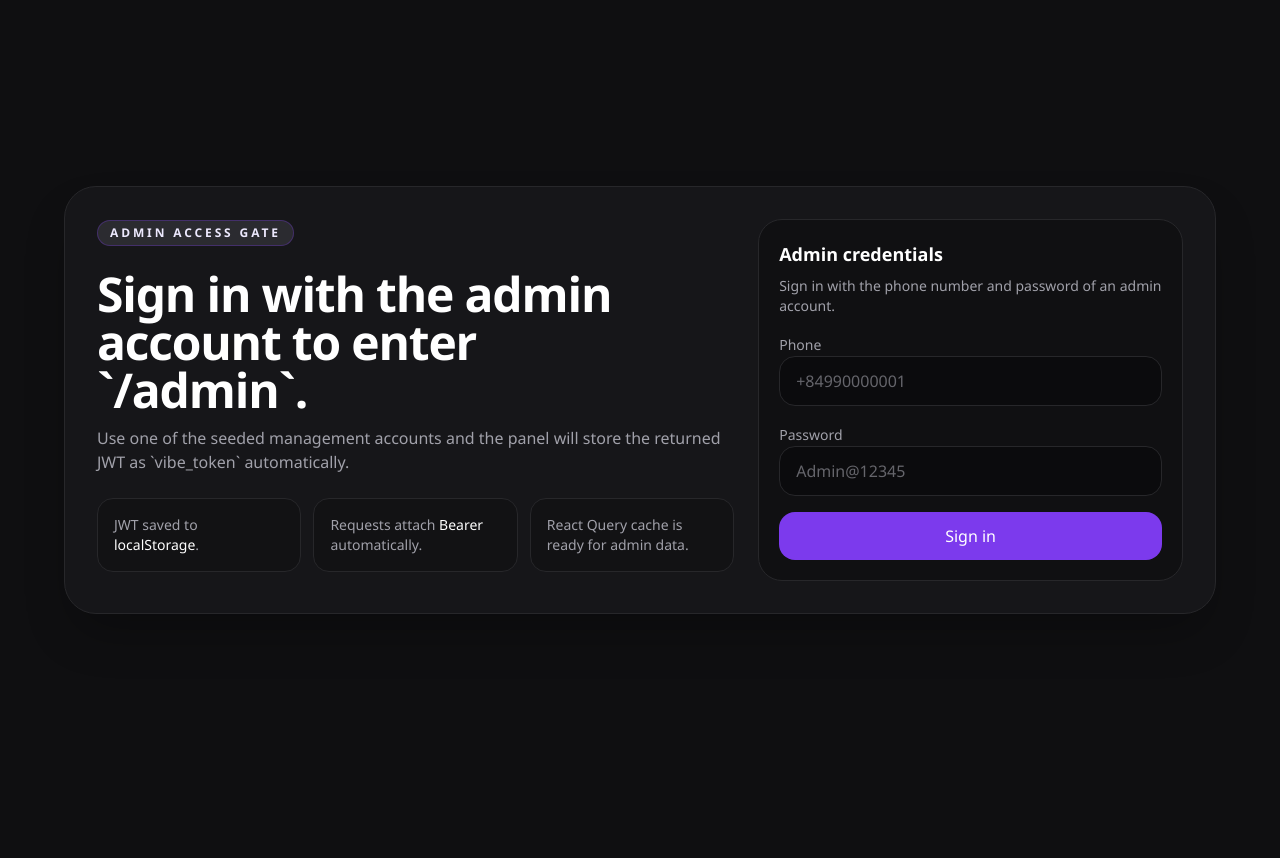
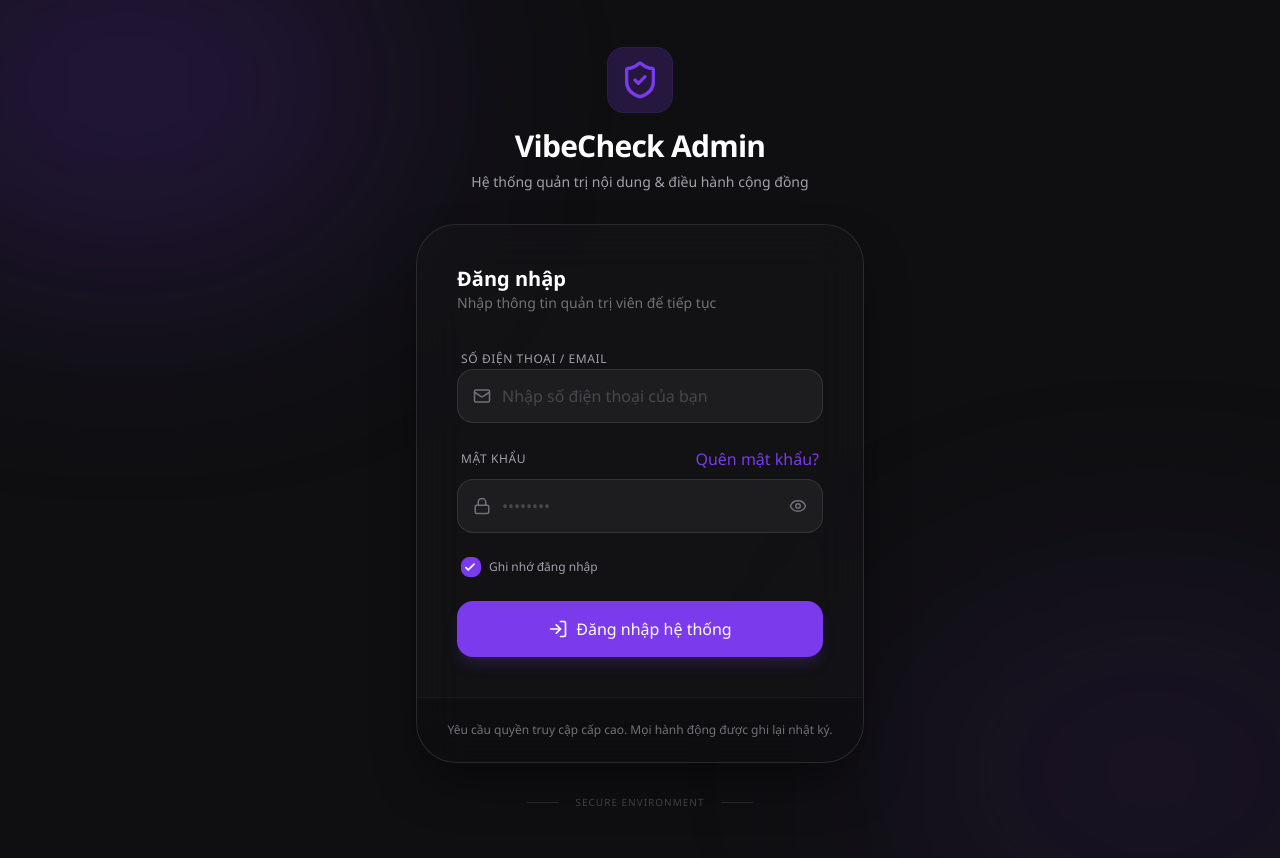
Before and after one commit to TruongQuocHuy-dev/VibeCheck-admin, a React (Vite) app: page /login in a window 1280 px wide. Before the commit the page ends 800 px from the top, so only its background shows below. Built offline with nearby package versions, Linux system fonts and the light colour scheme; no server answers.

Commit message:
feat(auth): improve authentication flow and session handling
- Add login validation, remember me, and redirect support
- Implement public route access control
- Centralize API error handling and session cleanup

```diff
--- a/src/features/auth/pages/LoginPage.tsx
+++ b/src/features/auth/pages/LoginPage.tsx
@@ -1,143 +1,229 @@
-import { useState } from 'react'
+import { useState, useEffect } from 'react'
 import type { FormEvent } from 'react'
 import { useLocation, useNavigate } from 'react-router-dom'
-import { queryClient } from '../../../app/providers'
+import { Mail, Lock, Eye, EyeOff, Loader2, LogIn, ShieldCheck } from 'lucide-react'
+import { toast } from 'react-hot-toast'
 import { api } from '../../../shared/lib/api'
-import { setAuthToken } from '../../../shared/lib/auth'
+import { useAuth } from '../../../shared/hooks/useAuth'
 
 type LocationState = {
   from?: string
 }
 
+const AUTH_TOKEN_KEY = 'vibe_token'
+
 export function LoginPage() {
   const navigate = useNavigate()
   const location = useLocation()
+  const { user, isAuthenticated } = useAuth()
+
   const [phone, setPhone] = useState('')
   const [password, setPassword] = useState('')
-  const [errorMessage, setErrorMessage] = useState('')
+  const [showPassword, setShowPassword] = useState(false)
+  const [rememberMe, setRememberMe] = useState(true)
   const [isSubmitting, setIsSubmitting] = useState(false)
+  const [errors, setErrors] = useState<{ phone?: string; password?: string }>({})
+
   const from = (location.state as LocationState | null)?.from ?? '/admin'
+
+  // Logic 1: Nếu đã login, tự động redirect về /admin
+  useEffect(() => {
+    if (isAuthenticated && user) {
+      navigate(from, { replace: true })
+    }
+  }, [isAuthenticated, user, navigate, from])
+
+  const validate = () => {
+    const newErrors: { phone?: string; password?: string } = {}
+    if (!phone.trim()) newErrors.phone = 'Vui lòng nhập số điện thoại hoặc email'
+    if (!password.trim()) newErrors.password = 'Vui lòng nhập mật khẩu'
+    if (password.length < 6) newErrors.password = 'Mật khẩu phải có ít nhất 6 ký tự'
+
+    setErrors(newErrors)
+    return Object.keys(newErrors).length === 0
+  }
 
   async function handleSubmit(event: FormEvent<HTMLFormElement>) {
     event.preventDefault()
+    if (!validate()) return
 
-    const normalizedPhone = phone.trim()
-    const normalizedPassword = password.trim()
+    try {
+      setIsSubmitting(true)
 
-    if (!normalizedPhone || !normalizedPassword) {
-      setErrorMessage('Vui lòng nhập đầy đủ số điện thoại và mật khẩu.')
+      const response = await api.post('/auth/login', {
+        phone: phone.trim(),
+        password: password.trim(),
+      })
+
+      const { accessToken, user: userData } = response.data?.data || {}
+
+      if (!accessToken) {
+        toast.error('Không nhận được mã xác thực từ hệ thống.')
         return
       }
 
-    try {
-      setIsSubmitting(true)
-      setErrorMessage('')
-
-      const response = await api.post('/auth/login', {
-        phone: normalizedPhone,
-        password: normalizedPassword,
-      })
-
-      const accessToken = response.data?.data?.accessToken as string | undefined
-      const userRole = response.data?.data?.user?.role as string | undefined
-
-      if (!accessToken) {
-        setErrorMessage('Không nhận được access token từ máy chủ.')
+      // Kiểm tra quyền truy cập admin/mod
+      if (userData?.role !== 'admin' && userData?.role !== 'mod') {
+        toast.error('Tài khoản này không có quyền truy cập hệ thống quản trị.')
         return
       }
 
-      if (userRole && userRole !== 'admin' && userRole !== 'mod') {
-        setErrorMessage('Tài khoản này không có quyền truy cập admin.')
-        return
-      }
+      // Lưu token (Dùng localStorage theo yêu cầu đồng bộ Mobile)
+      localStorage.setItem(AUTH_TOKEN_KEY, accessToken)
 
-      console.log('Login success — setting token, from=', from)
-      setAuthToken(accessToken)
-      queryClient.clear()
+      toast.success('Đăng nhập thành công! Đang chuyển hướng...')
+
+      // Chuyển hướng sau một khoảng trễ ngắn để user thấy feedback thành công
+      setTimeout(() => {
         navigate(from, { replace: true })
-    } catch (error) {
-      const responseMessage =
-        (error as { response?: { data?: { message?: string } } })?.response?.data?.message ??
-        'Đăng nhập không thành công. Kiểm tra lại số điện thoại và mật khẩu.'
+        // Reload nhẹ để reset auth state
+        window.location.reload()
+      }, 800)
 
-      setErrorMessage(responseMessage)
+    } catch (error: any) {
+      console.error('Login error:', error)
+      const message = error.response?.data?.message || 'Sai thông tin đăng nhập. Vui lòng thử lại.'
+      toast.error(message)
     } finally {
       setIsSubmitting(false)
     }
   }
 
   return (
-    <main className="min-h-screen px-4 py-8 text-text-primary md:px-8 lg:px-12">
-      <div className="mx-auto flex min-h-[calc(100vh-4rem)] w-full max-w-6xl items-center justify-center">
-        <section className="grid w-full gap-6 rounded-[2rem] border border-background-muted bg-background-card/90 p-6 shadow-2xl shadow-black/30 backdrop-blur md:grid-cols-[1.2fr_0.8fr] md:p-8">
-          <div className="space-y-6">
-            <div className="inline-flex items-center rounded-full border border-primary/30 bg-primary-soft/10 px-3 py-1 text-xs font-semibold uppercase tracking-[0.24em] text-primary-soft">
-              Admin access gate
+    <main className="relative flex min-h-screen w-full items-center justify-center overflow-hidden bg-[#0f0f11] px-4 py-12">
+      {/* Background Decor: Ambient Gradients */}
+      <div className="absolute -top-[10%] -left-[10%] h-[40%] w-[40%] rounded-full bg-primary/20 blur-[120px]" />
+      <div className="absolute -bottom-[10%] -right-[10%] h-[40%] w-[40%] rounded-full bg-primary/10 blur-[120px]" />
+
+      <div className="z-10 w-full max-w-md">
+        {/* Logo Section */}
+        <div className="mb-8 flex flex-col items-center text-center">
+          <div className="mb-4 flex h-16 w-16 items-center justify-center rounded-2xl bg-primary/20 ring-1 ring-primary/30">
+            <ShieldCheck className="h-10 w-10 text-primary" />
           </div>
-            <div className="space-y-3">
-              <h1 className="max-w-xl text-4xl font-semibold tracking-tight md:text-5xl">
-                Sign in with the admin account to enter `/admin`.
-              </h1>
-              <p className="max-w-2xl text-sm leading-6 text-text-secondary md:text-base">
-                Use one of the seeded management accounts and the panel will
-                store the returned JWT as `vibe_token` automatically.
+          <h1 className="text-3xl font-bold tracking-tight text-white">VibeCheck Admin</h1>
+          <p className="mt-2 text-sm text-text-secondary">
+            Hệ thống quản trị nội dung & điều hành cộng đồng
           </p>
         </div>
 
-            <ul className="grid gap-3 text-sm text-text-secondary md:grid-cols-3">
-              <li className="rounded-2xl border border-background-muted bg-black/20 p-4">JWT saved to <span className="font-medium text-text-primary">localStorage</span>.</li>
-              <li className="rounded-2xl border border-background-muted bg-black/20 p-4">Requests attach <span className="font-medium text-text-primary">Bearer</span> automatically.</li>
-              <li className="rounded-2xl border border-background-muted bg-black/20 p-4">React Query cache is ready for admin data.</li>
-            </ul>
+        {/* Login Card with Glassmorphism */}
+        <div className="overflow-hidden rounded-[2.5rem] border border-white/10 bg-background-card/40 shadow-2xl shadow-black/50 backdrop-blur-xl">
+          <div className="p-8 md:p-10">
+            <div className="mb-8 text-center md:text-left">
+              <h2 className="text-xl font-semibold text-white">Đăng nhập</h2>
+              <p className="text-sm text-text-muted">Nhập thông tin quản trị viên để tiếp tục</p>
             </div>
 
-          <form
-            onSubmit={handleSubmit}
-            className="flex flex-col justify-between gap-4 rounded-[1.5rem] border border-background-muted bg-background/80 p-5"
-          >
+            <form onSubmit={handleSubmit} className="space-y-6">
+              {/* Phone/Email Field */}
               <div className="space-y-2">
-              <h2 className="text-lg font-semibold">Admin credentials</h2>
-              <p className="text-sm text-text-secondary">
-                Sign in with the phone number and password of an admin account.
-              </p>
+                <label className="text-xs font-medium uppercase tracking-wider text-text-secondary ml-1">
+                  Số điện thoại / Email
+                </label>
+                <div className="group relative">
+                  <div className="absolute inset-y-0 left-0 flex items-center pl-4 text-text-muted group-focus-within:text-primary transition-colors">
+                    <Mail size={18} />
+                  </div>
+                  <input
+                    type="text"
+                    value={phone}
+                    onChange={(e) => setPhone(e.target.value)}
+                    placeholder="Nhập số điện thoại của bạn"
+                    className={`w-full rounded-2xl border ${errors.phone ? 'border-status-banned/50 bg-status-banned/5' : 'border-white/10 bg-white/5'} py-3.5 pl-11 pr-4 text-sm text-white outline-none ring-primary/20 transition-all placeholder:text-text-muted/50 focus:border-primary focus:ring-4`}
+                  />
+                </div>
+                {errors.phone && <p className="ml-1 text-[11px] text-status-banned">{errors.phone}</p>}
               </div>
 
-            <label className="space-y-2">
-              <span className="text-sm font-medium text-text-secondary">Phone</span>
+              {/* Password Field */}
+              <div className="space-y-2">
+                <div className="flex items-center justify-between px-1">
+                  <label className="text-xs font-medium uppercase tracking-wider text-text-secondary">
+                    Mật khẩu
+                  </label>
+                  <button type="button" className="text-[11px] font-medium text-primary hover:underline">
+                    Quên mật khẩu?
+                  </button>
+                </div>
+                <div className="group relative">
+                  <div className="absolute inset-y-0 left-0 flex items-center pl-4 text-text-muted group-focus-within:text-primary transition-colors">
+                    <Lock size={18} />
+                  </div>
                   <input
-                value={phone}
-                onChange={(event) => setPhone(event.target.value)}
-                placeholder="+84990000001"
-                className="w-full rounded-2xl border border-background-muted bg-black/30 px-4 py-3 text-sm text-text-primary outline-none transition placeholder:text-text-secondary/60 focus:border-primary focus:ring-2 focus:ring-primary/20"
+                    type={showPassword ? 'text' : 'password'}
+                    value={password}
+                    onChange={(e) => setPassword(e.target.value)}
+                    placeholder="••••••••"
+                    className={`w-full rounded-2xl border ${errors.password ? 'border-status-banned/50 bg-status-banned/5' : 'border-white/10 bg-white/5'} py-3.5 pl-11 pr-12 text-sm text-white outline-none ring-primary/20 transition-all placeholder:text-text-muted/50 focus:border-primary focus:ring-4`}
                   />
+                  <button
+                    type="button"
+                    onClick={() => setShowPassword(!showPassword)}
+                    className="absolute inset-y-0 right-0 flex items-center pr-4 text-text-muted hover:text-white transition-colors"
+                  >
+                    {showPassword ? <EyeOff size={18} /> : <Eye size={18} />}
+                  </button>
+                </div>
+                {errors.password && <p className="ml-1 text-[11px] text-status-banned">{errors.password}</p>}
+              </div>
+
+              {/* Options */}
+              <div className="flex items-center justify-between px-1">
+                <label className="flex cursor-pointer items-center space-x-2">
+                  <div className="relative flex items-center">
+                    <input
+                      type="checkbox"
+                      checked={rememberMe}
+                      onChange={(e) => setRememberMe(e.target.checked)}
+                      className="peer h-5 w-5 cursor-pointer appearance-none rounded-lg border border-white/10 bg-white/5 transition-all checked:border-primary checked:bg-primary"
+                    />
+                    <svg
+                      className="absolute h-3.5 w-3.5 text-white opacity-0 transition-opacity peer-checked:opacity-100 left-0.5 pointer-events-none"
+                      fill="none"
+                      viewBox="0 0 24 24"
+                      stroke="currentColor"
+                      strokeWidth="3"
+                    >
+                      <path strokeLinecap="round" strokeLinejoin="round" d="M5 13l4 4L19 7" />
+                    </svg>
+                  </div>
+                  <span className="text-xs text-text-secondary select-none">Ghi nhớ đăng nhập</span>
                 </label>
+              </div>
 
-            <label className="space-y-2">
-              <span className="text-sm font-medium text-text-secondary">Password</span>
-              <input
-                type="password"
-                value={password}
-                onChange={(event) => setPassword(event.target.value)}
-                placeholder="Admin@12345"
-                className="w-full rounded-2xl border border-background-muted bg-black/30 px-4 py-3 text-sm text-text-primary outline-none transition placeholder:text-text-secondary/60 focus:border-primary focus:ring-2 focus:ring-primary/20"
-              />
-            </label>
-
-            {errorMessage ? (
-              <div className="rounded-2xl border border-status-banned/30 bg-status-banned/10 px-4 py-3 text-sm text-status-banned">
-                {errorMessage}
-              </div>
-            ) : null}
-
+              {/* Submit Button */}
               <button
                 type="submit"
                 disabled={isSubmitting}
-              className="inline-flex items-center justify-center rounded-2xl bg-primary px-4 py-3 text-sm font-semibold text-primary-foreground transition hover:bg-primary-hover disabled:cursor-not-allowed disabled:opacity-70"
+                className="group relative flex w-full items-center justify-center overflow-hidden rounded-2xl bg-primary py-4 text-sm font-semibold text-white shadow-lg shadow-primary/20 transition-all hover:bg-primary-hover hover:shadow-primary/40 disabled:cursor-not-allowed disabled:opacity-70"
               >
-              {isSubmitting ? 'Signing in...' : 'Sign in'}
+                {isSubmitting ? (
+                  <Loader2 className="mr-2 h-5 w-5 animate-spin" />
+                ) : (
+                  <>
+                    <LogIn className="mr-2 h-5 w-5 transition-transform group-hover:translate-x-1" />
+                    Đăng nhập hệ thống
+                  </>
+                )}
               </button>
             </form>
-        </section>
+          </div>
+
+          {/* Footer Info */}
+          <div className="border-t border-white/5 bg-black/20 p-6 text-center">
+            <p className="text-xs text-text-muted">
+              Yêu cầu quyền truy cập cấp cao. Mọi hành động được ghi lại nhật ký.
+            </p>
+          </div>
+        </div>
+
+        {/* Security Note */}
+        <div className="mt-8 flex items-center justify-center space-x-4 opacity-50 grayscale transition-all hover:opacity-100 hover:grayscale-0">
+          <div className="h-px w-8 bg-white/20" />
+          <span className="text-[10px] font-medium tracking-widest text-text-muted uppercase">Secure Environment</span>
+          <div className="h-px w-8 bg-white/20" />
+        </div>
       </div>
     </main>
   )
```
Also changed, not shown: src/app/router/AppRouter.tsx (+6 -1 lines), src/app/router/PublicRoute.tsx (added, +14 -0 lines), src/shared/hooks/useAuth.ts (+27 -14 lines), src/shared/lib/api.ts (+17 -4 lines). Lines whose indentation alone changed are shown as unchanged.
